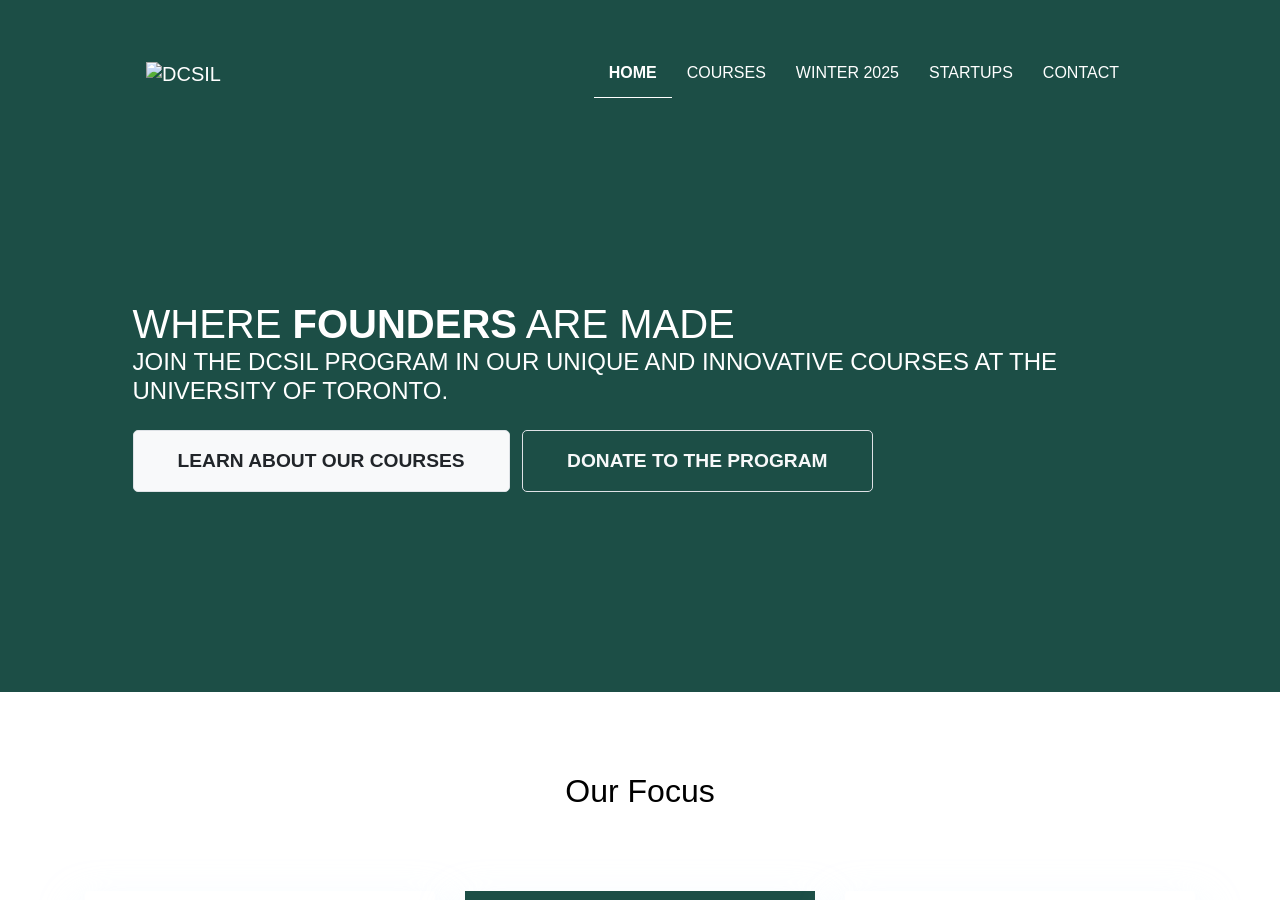
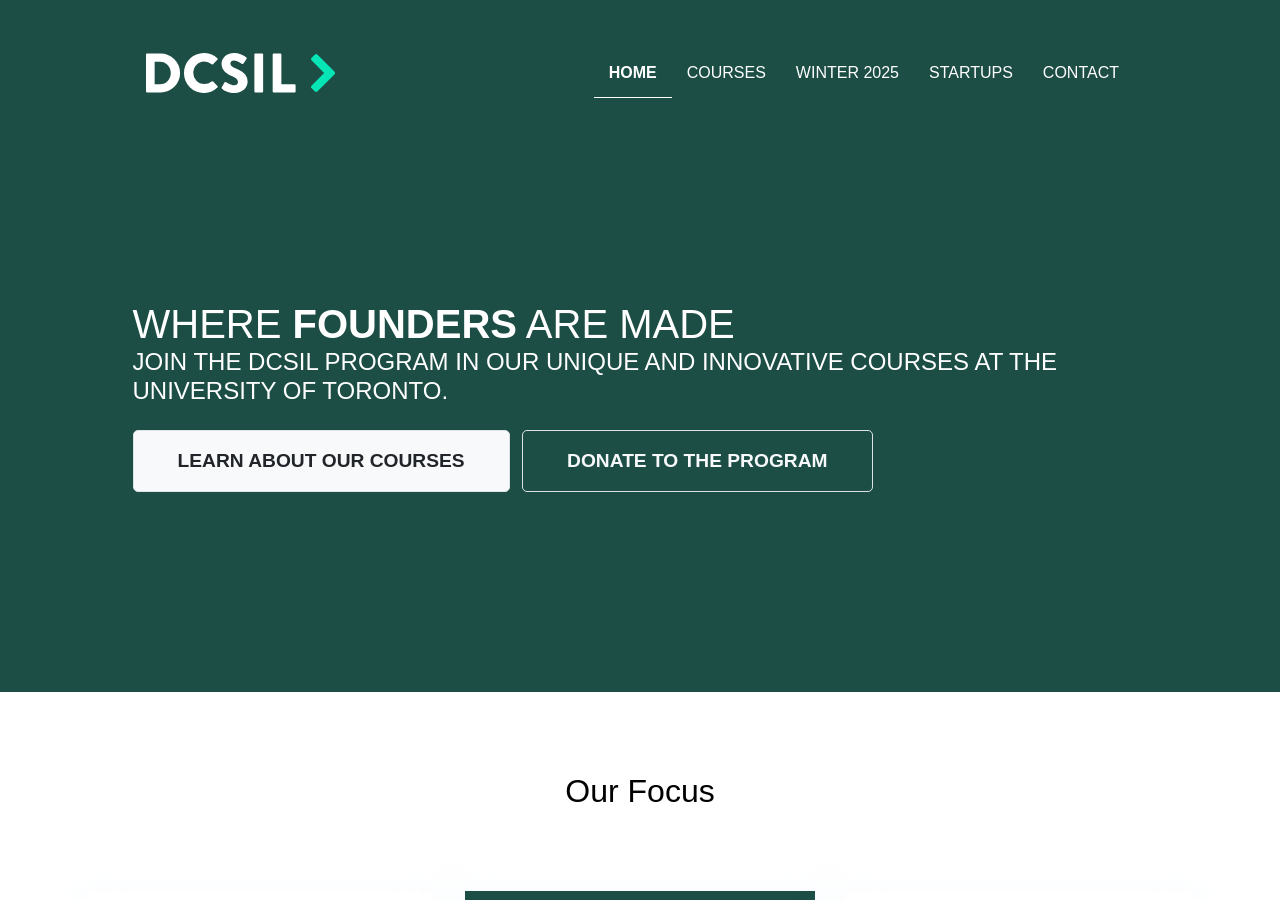
Before and after one commit to dcsil/dcsil-archive, a Jekyll site: the page built from index.html, in a window 1280 px wide and 900 px high. Built offline with Jekyll 4.4.1, drawn with Linux system fonts in a browser that asks for light colours.

Commit message:
Update _config.yml

```diff
--- a/_config.yml
+++ b/_config.yml
@@ -1,5 +1,5 @@
-baseurl: "" # the subpath of your site, e.g. /blog
-url: "dcsil.github.io" # the base hostname & protocol for your site, e.g. http://example.com
+baseurl: "/dcsil-archive" # the subpath of your site, e.g. /blog
+url: "" # the base hostname & protocol for your site, e.g. http://example.com
 
 # Build settings
 markdown: kramdown
```
